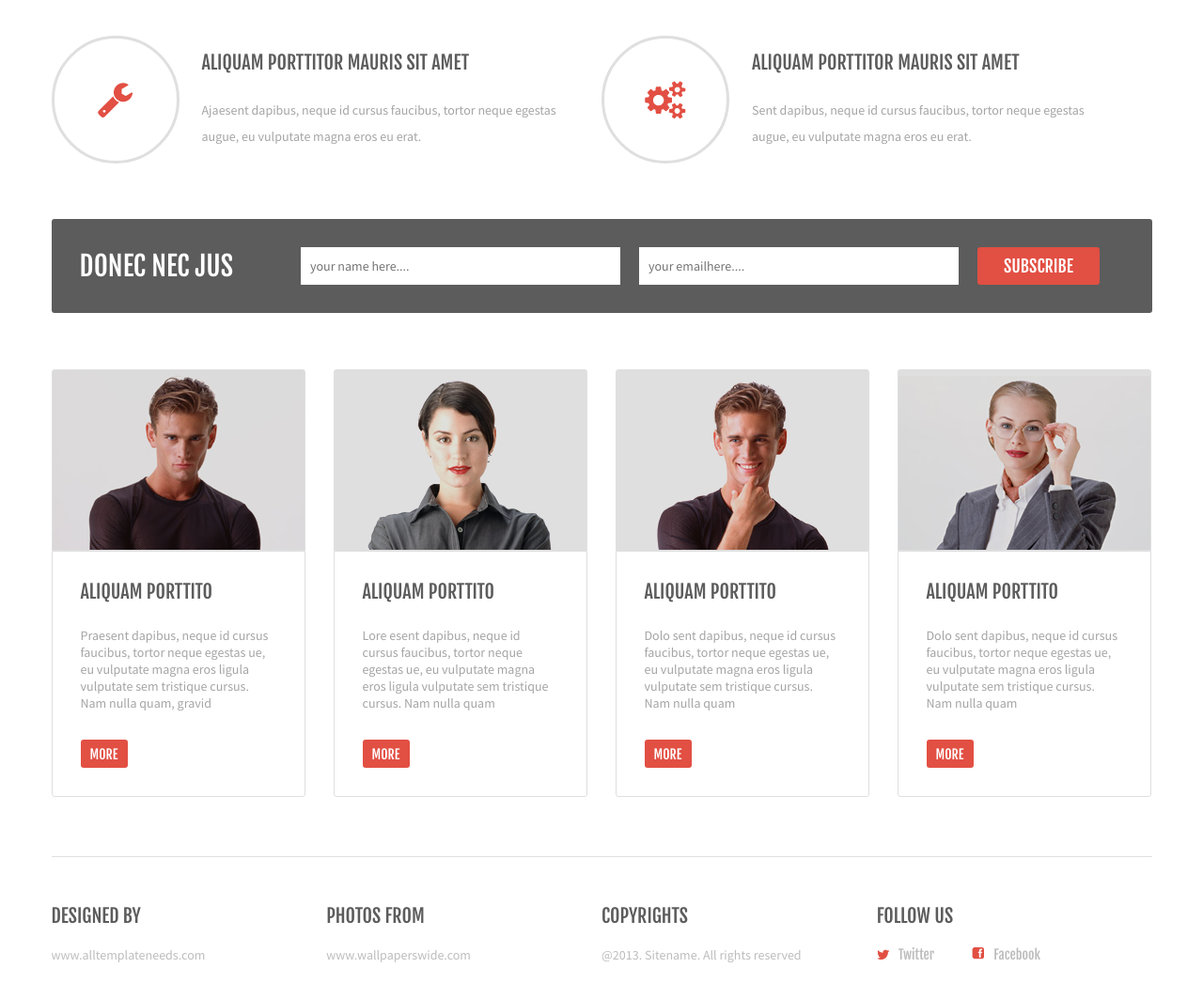
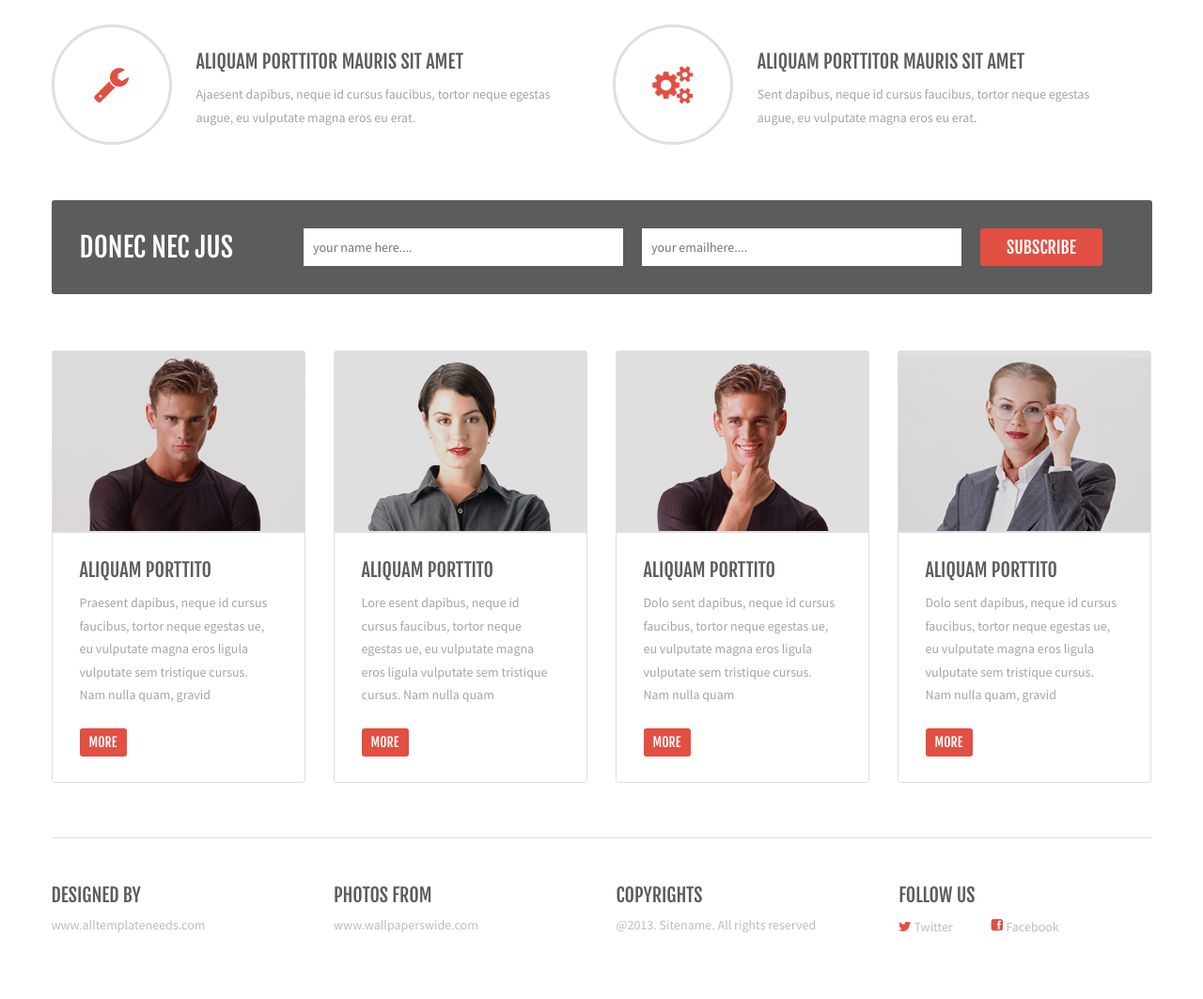
Before and after one commit to sharshoon/WebPageTask1, a plain HTML site: page index.html in a window 1280 px wide. Shown: the part 941-2004 px from the top of the page at 94% size. Drawn offline with Linux system fonts and the light colour scheme.

Commit message:
fix several component sizes

```diff
--- a/index.html
+++ b/index.html
@@ -191,7 +191,7 @@
                                 <h3>Aliquam porttito</h3>
                             </div>
                             <div class="users-card-description description">
-                                Dolo sent dapibus, neque id cursus faucibus, tortor neque egestas ue, eu vulputate magna eros  ligula vulputate sem tristique cursus. Nam nulla quam
+                                Dolo sent dapibus, neque id cursus faucibus, tortor neque egestas ue, eu vulputate magna eros  ligula vulputate sem tristique cursus. Nam nulla quam, gravid
                             </div>
                             <button type="button">More</button>
                         </div>
@@ -215,22 +215,20 @@
             </div>
             <div class="footer-card">
                 <div class="footer-card-name">follow us</div>
-                <div class="footer-card-info">
                 <ul>
                     <li>
                         <a href="#">
                             <img src="images/icons/twitter-icon.png">
-                                <span>Twitter</span>
+                            <span class="footer-card-info">Twitter</span>
                         </a>
                     </li>
                     <li>
                         <a href="#">
                             <img src="images/icons/facebook-icon.png">
-                                <span>Facebook</span>
+                            <span class="footer-card-info">Facebook</span>
                         </a>
                     </li>
                 </ul>
-                </div>
             </div>
         </footer>
     </div>
--- a/styles/styles.css
+++ b/styles/styles.css
@@ -130,7 +130,7 @@
     display: flex;
     flex-wrap: wrap;
     justify-content: space-between;
-    margin: 58px 0px 64px 0px;
+    margin: 58px 0px;
 }
 
 #title-main{
@@ -171,10 +171,11 @@
     width: 100%;
     display: flex;
     flex-wrap: wrap;
+    justify-content: space-between;
 }
 
 #content-table-wrapper ul li{
-    width: 50%;
+    width: 49%;
 }
 
 .content-table-icon-wrapper{
@@ -186,12 +187,12 @@
 
 #content-table-wrapper ul li:first-child,
 #content-table-wrapper ul li:nth-child(2){
-    margin-bottom: 41px;
+    margin-bottom: 43px;
 }
 
 .content-table-icon{
-    width: 130px;
-    height: 130px;
+    width: 122px;
+    height: 122px;
     border: 3px solid #dfdfdf;
     border-radius: 50%;
     display: flex;
@@ -206,12 +207,12 @@
 }
 
 .content-table-info{
-    padding-left: 24px;
-    padding-right: 41px;
+    margin-left: 26px;
+    margin-right: 41px;
 }
 
 .content-table-title{
-    margin-bottom: 24px;
+    margin: 10px 0px;
 }
 
 .content-table-title h3{
@@ -220,7 +221,7 @@
 
 .content-table-description{
     font-family: 'Source Sans Pro', sans-serif;
-    line-height: 2;
+    line-height: 1.8;
     font-size: 14px;
 }
 
@@ -247,7 +248,7 @@
     display: flex;
     align-items: center;
     box-sizing: border-box;
-    margin-left: 72px;
+    margin-left: 75px;
 }
 
 #subscribe-area input{
@@ -300,11 +301,11 @@
 .users-card-info{
     border: 1px solid #dfdfdf;
     border-radius: 0px 0px 3px 3px;
-    padding: 30px;
+    padding: 27px 35px 27px 29px;
 }
 
 .users-card-name{
-    margin-bottom: 25px;
+    margin-bottom: 10px;
 }
 
 .users-card-name h3{
@@ -316,24 +317,25 @@
 .users-card-description{
     font-size: 14px;
     font-family: 'Source Sans Pro', sans-serif;
+    line-height: 1.75;
 }
 
 .users-card-info button{
     height: 30px;
     width: 50px;
-    margin-top: 30px;
+    margin-top: 23px;
     font-size: 14px;
 }
 
 .footer-card{
-    width: 25%;
+    width: 23%;
 }
 
 .footer-card-name{
     text-transform: uppercase;
     font-size: 20px;
     color: #5c5c5c;
-    margin-bottom: 20px;
+    margin-bottom: 10px;
 }
 
 .footer-card-info{
@@ -342,20 +344,12 @@
     color: #bdbdbd;
 }
 
-.footer-card-info ul{
+.footer-card ul{
     display: flex;
 }
 
-.footer-card-info ul li{
+.footer-card ul li{
     margin-right: 40px;
-}
-
-.footer-card-info ul li span{
-    margin-left: 7px;
-}
-
-.footer-card-info ul li a{
-    color: inherit;
 }
 
 header{
@@ -426,7 +420,8 @@ ul{
 
 footer{
     display: flex;
-    margin: 50px 0px 80px 0px;
+    justify-content: space-between;
+    margin: 48px 0px 80px 0px;
 }
 
 *{
```
Lines whose indentation alone changed are shown as unchanged.
